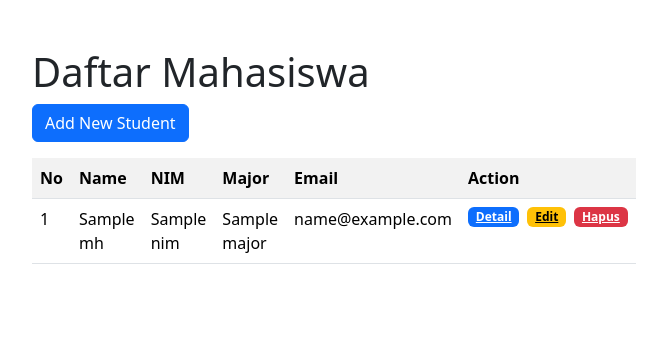
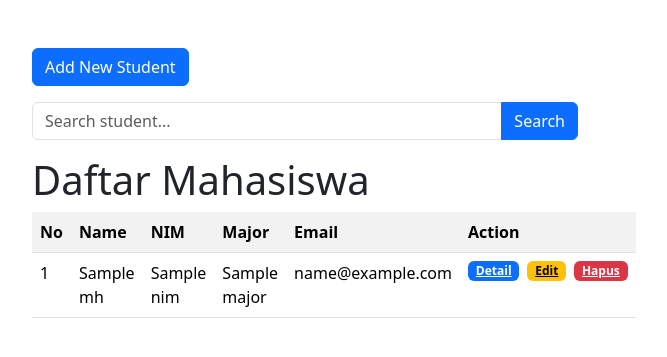
Before and after one commit to RizkyArdiansyahhh/mvc, a PHP site: the page made by app/views/mahasiswa/index.php in a window 1280 px wide. Shown: the part 56-413 px from the top of the page, without its empty margins (50-717 px from the left). Run offline with PHP 8.4, Linux system fonts and the light colour scheme; the template is opened without the code that fills it: most values are stand-ins (such as "Sample title", 1, 10 or a date in 2020); some libraries are stand-ins or nearby versions.

Commit message:
searching

```diff
--- a/app/views/mahasiswa/index.php
+++ b/app/views/mahasiswa/index.php
@@ -7,14 +7,28 @@
     </div>
     <div class="row">
         <div class="col-lg-6">
-            <h1>Daftar Mahasiswa</h1>
             <!-- Button trigger modal -->
             <button type="button" class="btn btn-primary mb-3 btn-add" data-bs-toggle="modal"
                 data-bs-target="#formAddStudent">
                 Add New Student
             </button>
-
-
+        </div>
+    </div>
+    <div class="row mb-3">
+        <div class="col-lg-6">
+            <form action="<?= BASE_URL ?>/mahasiswa/search" method="post">
+                <div class="input-group">
+                    <input type="text" class="form-control" placeholder="Search student..." name="keyword" id="keyword"
+                        autocomplete="off">
+                    <button class="btn btn-primary" type="submit" id="btn-search">Search</button>
+                </div>
+            </form>
+        </div>
+    </div>
+    <?php if(count($data["mhs"]) > 0) : ?>
+    <div class="row">
+        <div class="col-lg-6">
+            <h1>Daftar Mahasiswa</h1>
 
             <table class="table table-striped">
                 <tr>
@@ -52,6 +66,14 @@
             </table>
         </div>
     </div>
+    <?php else : ?>
+    <div class="row">
+        <div class="col-lg-6">
+            <h1>Data Not Found</h1>
+        </div>
+    </div>
+    <?php endif ?>
+
 </div>
 <!-- Modal -->
 <div class="modal fade" id="formAddStudent" tabindex="-1" aria-labelledby="formAddStudent" aria-hidden="true">
```
Also changed, not shown: app/controllers/Mahasiswa.php (+11 -0 lines), app/models/Mahasiswa_model.php (+7 -0 lines).
